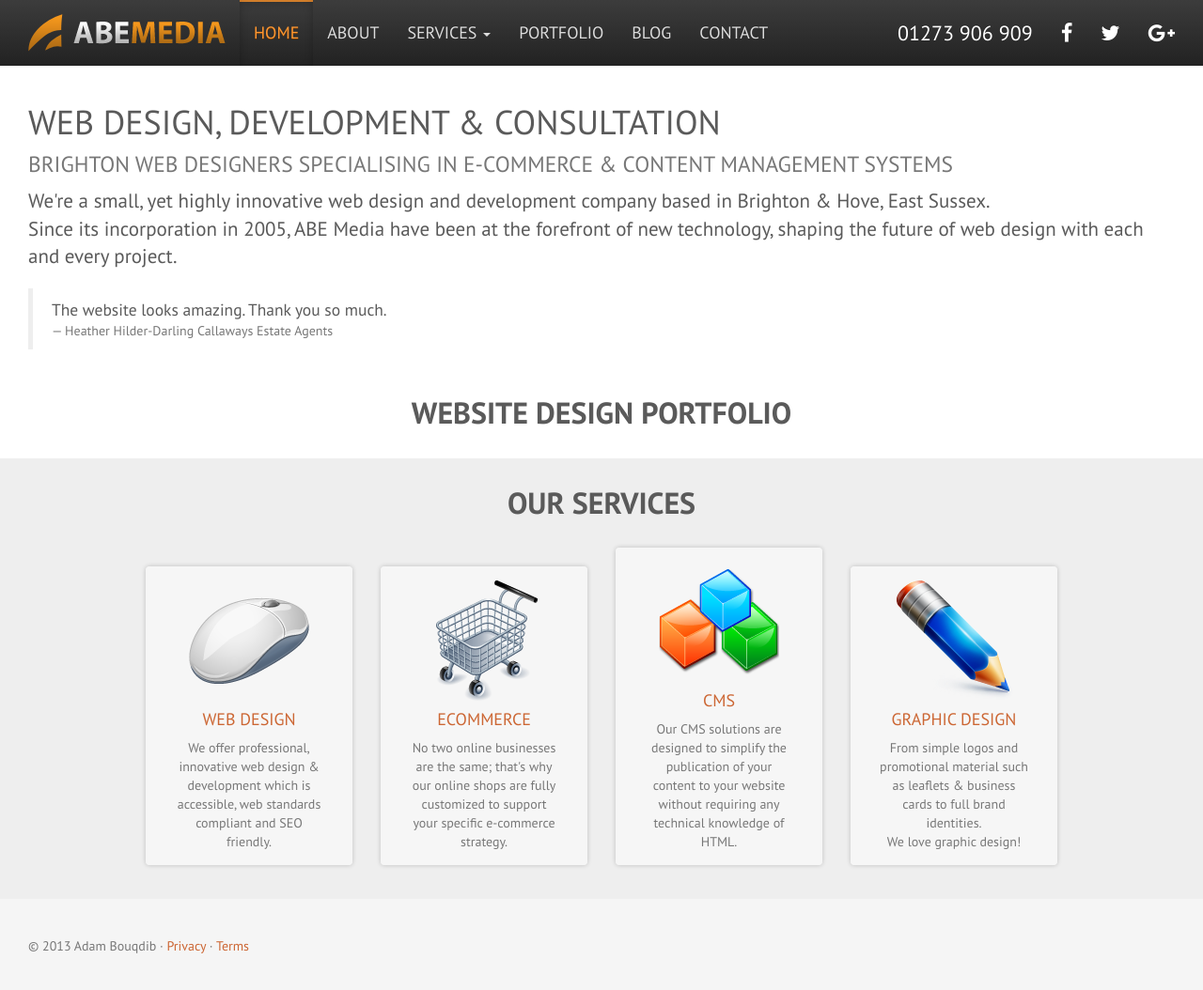
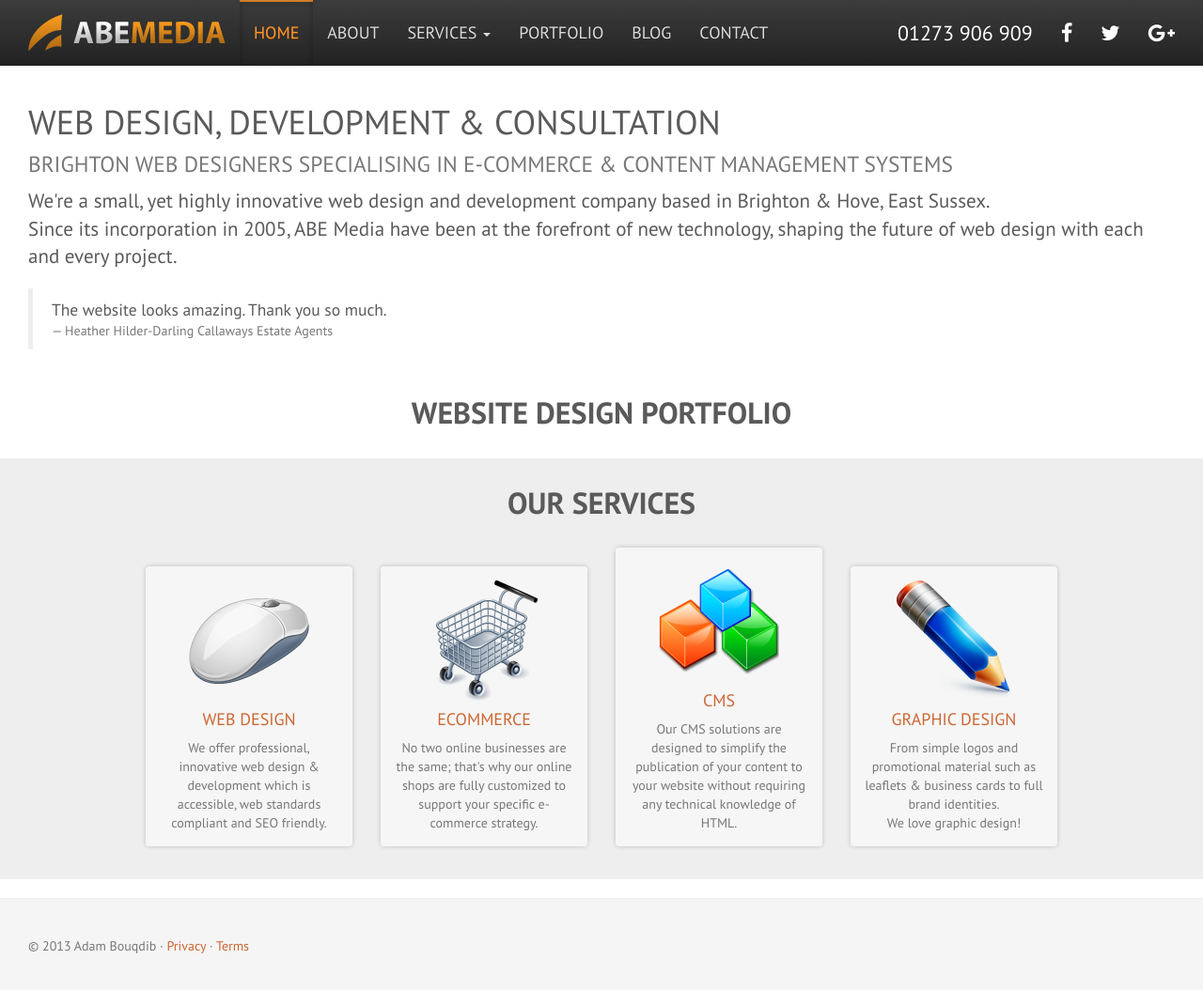
Before and after one commit to abemedia/abemedia.github.io, a Jekyll site: the page built from index.md, in a window 1280 px wide and 1057 px high. Shown: the top 1054 px of the window at 94% size. Built offline with Jekyll 4.4.1, drawn with Linux system fonts in a browser that asks for light colours; nearby versions of some CDN libraries.

Commit message:
Update style.css

```diff
--- a/css/style.css
+++ b/css/style.css
@@ -235,7 +235,7 @@ footer {
         overflow: hidden;
         zoom: 1;
         display: block;
-        padding: 15px;
+        padding: 15px 0;
         margin-bottom:30px;
 }
 .box h3.box-header, .box h1 {
```
